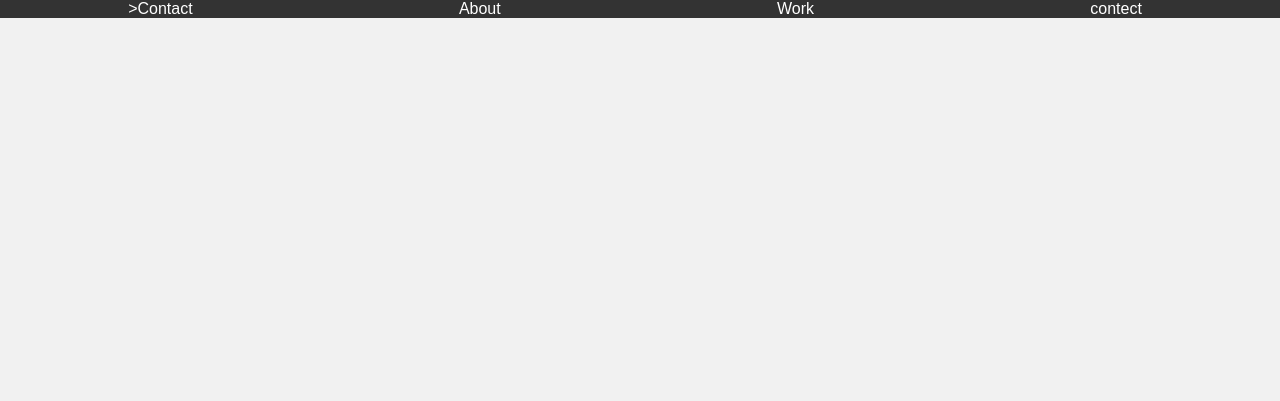
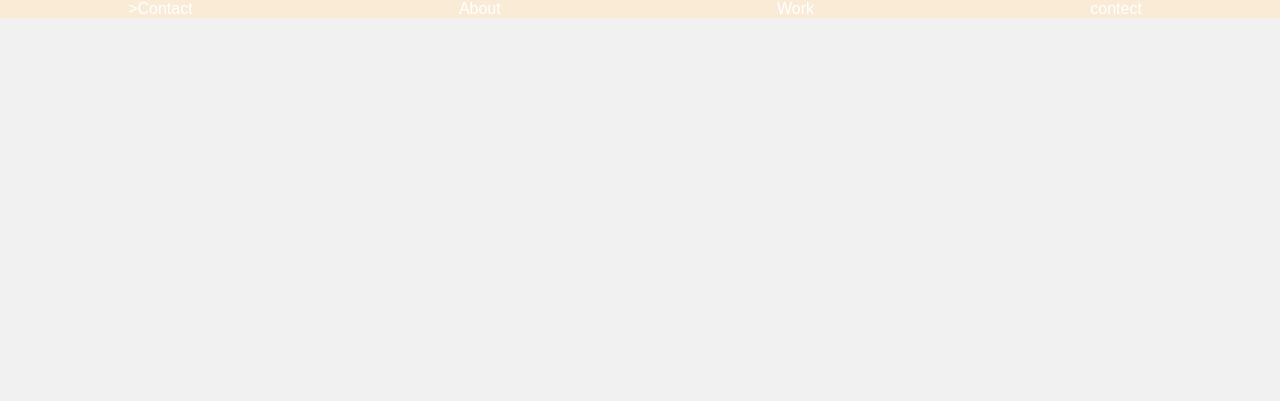
Before and after one commit to royajamal/protfolio-webpage, a plain HTML site: page index.html in a window 1280 px wide. Shown: the top 401 px of the page. Drawn offline with Linux system fonts and the light colour scheme.

Commit message:
added chenges

```diff
--- a/style.css
+++ b/style.css
@@ -8,7 +8,7 @@ body {
   position: fixed;
   top: 0;
   width: 100%;
-  background-color: #333;
+  background-color: antiquewhite;
   color: #fff;
 }
 
```
